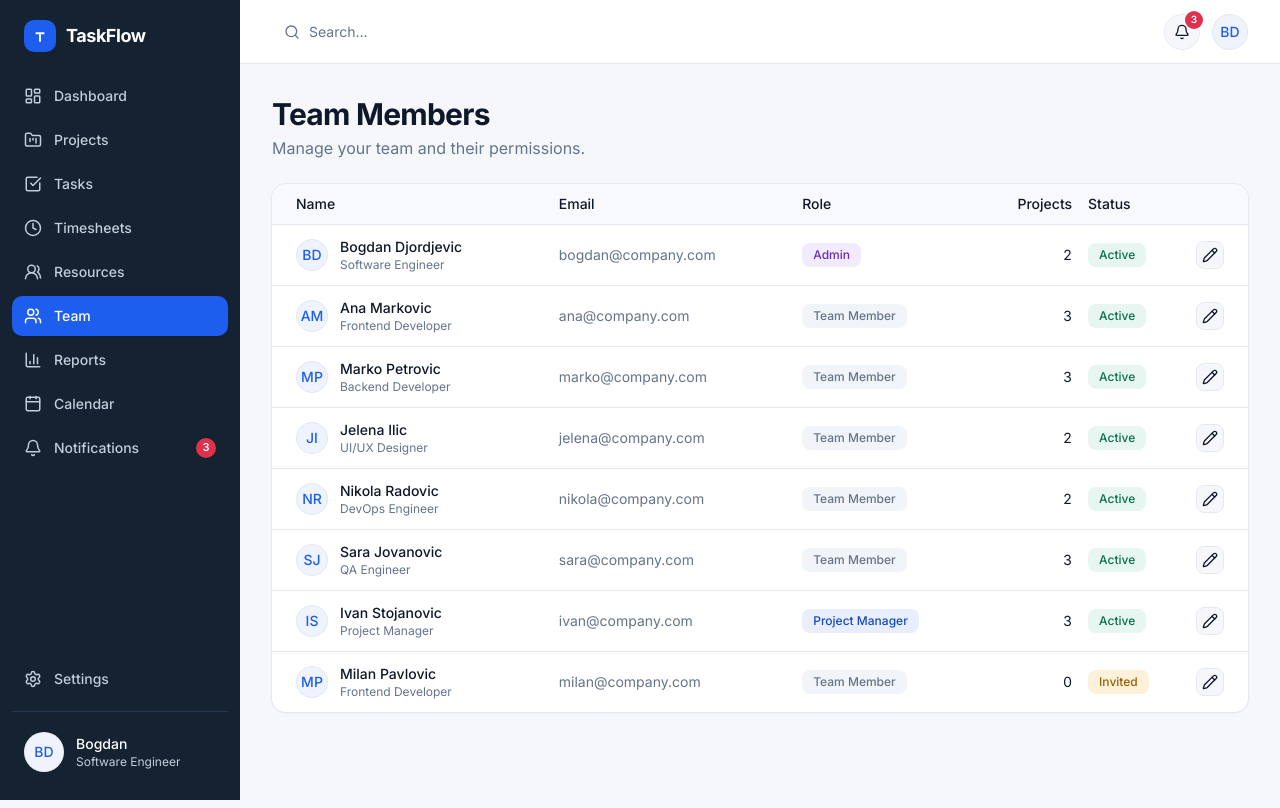
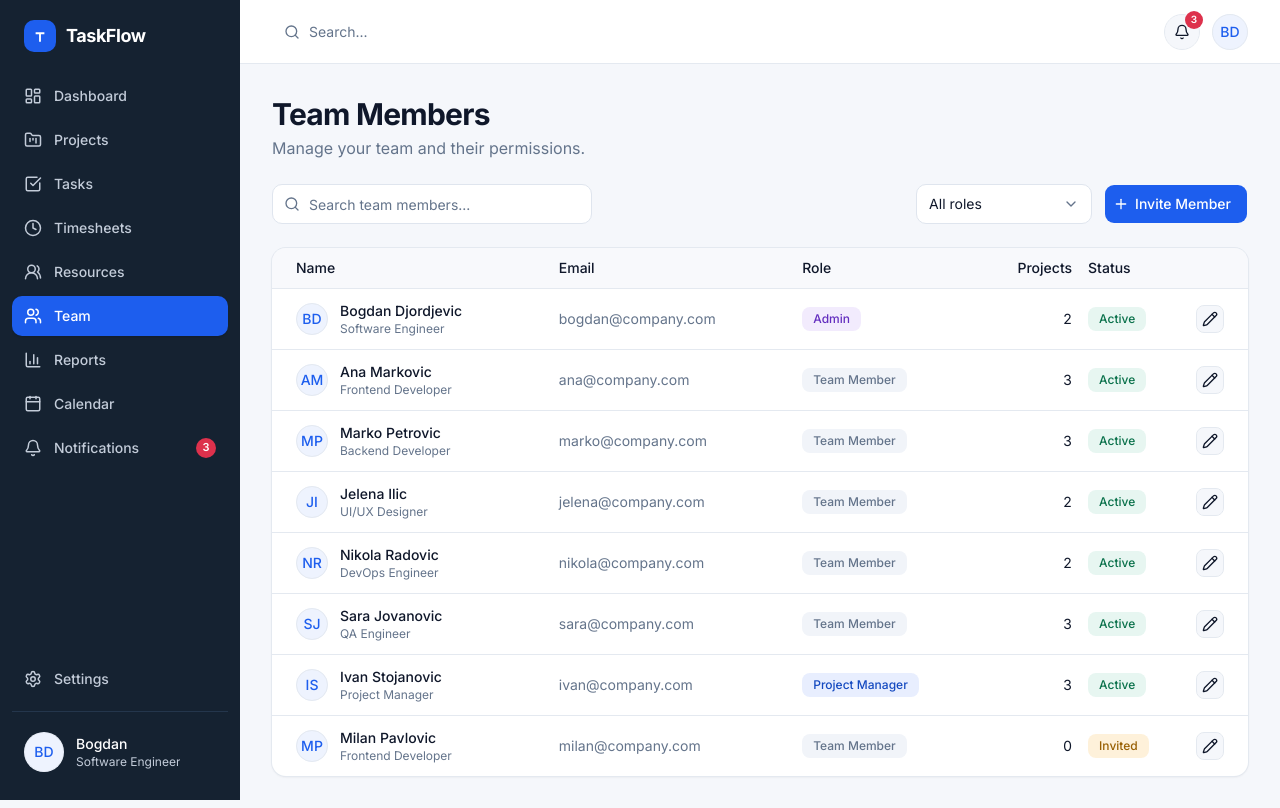
Before and after one commit to bociwess0/TaskFlow, a Next.js app in the folder apps/web/: page /team in a window 1280 px wide. Built offline with nearby package versions, Linux system fonts and the light colour scheme.

Commit message:
feat(team): add team toolbar

```diff
--- a/apps/web/src/app/(app)/team/page.tsx
+++ b/apps/web/src/app/(app)/team/page.tsx
@@ -1,6 +1,11 @@
 import type { Metadata } from "next";
+import { Suspense } from "react";
 import { PageHeader } from "@/components/shared/page-header";
-import { TeamMembersTable } from "@/features/team/components/team-members-table";
+import {
+  TeamMembersTable,
+  TeamMembersTableSkeleton,
+} from "@/features/team/components/team-members-table";
+import { TeamToolbar, TeamToolbarSkeleton } from "@/features/team/components/team-toolbar";
 
 export const metadata: Metadata = {
   title: "Team Members",
@@ -10,7 +15,18 @@ export default function TeamPage() {
   return (
     <div className="mx-auto flex max-w-7xl flex-col gap-6">
       <PageHeader title="Team Members" description="Manage your team and their permissions." />
-      <TeamMembersTable />
+      {/* Toolbar and table read search params, which are only known at request time. */}
+      <Suspense
+        fallback={
+          <>
+            <TeamToolbarSkeleton />
+            <TeamMembersTableSkeleton />
+          </>
+        }
+      >
+        <TeamToolbar />
+        <TeamMembersTable />
+      </Suspense>
     </div>
   );
 }
--- a/apps/web/src/features/team/components/team-members-table.tsx
+++ b/apps/web/src/features/team/components/team-members-table.tsx
@@ -1,6 +1,6 @@
 "use client";
 
-import { Pencil } from "lucide-react";
+import { Pencil, SearchX } from "lucide-react";
 import type { ReactNode } from "react";
 import { EmptyState } from "@/components/shared/empty-state";
 import { ErrorState } from "@/components/shared/error-state";
@@ -18,6 +18,7 @@ import {
   TableHeader,
   TableRow,
 } from "@/components/ui/table";
+import { useTeamFilters } from "@/features/team/hooks/use-team-filters";
 import { useTeamMembers } from "@/features/team/hooks/use-team-members";
 import { cn } from "@/lib/utils";
 import type { TeamMember } from "@/types/team";
@@ -31,7 +32,12 @@ const FIRST_CELL = "pl-4 sm:pl-6";
 const LAST_CELL = "w-px pr-4 sm:pr-6";
 
 export function TeamMembersTable() {
-  const { data: members, isPending, isError, isPlaceholderData, refetch } = useTeamMembers();
+  const { params, hasFilters, clearFilters } = useTeamFilters();
+  const { data: members, isPending, isError, isPlaceholderData, refetch } = useTeamMembers(params);
+
+  if (isPending) {
+    return <TeamMembersTableSkeleton />;
+  }
 
   if (isError) {
     return (
@@ -41,10 +47,22 @@ export function TeamMembersTable() {
     );
   }
 
-  if (!isPending && members.length === 0) {
+  if (members.length === 0) {
     return (
       <Card className="py-12">
-        <EmptyState message="No team members found" />
+        {hasFilters ? (
+          <EmptyState
+            icon={SearchX}
+            message="No team members match your filters"
+            action={
+              <Button variant="outline" onClick={clearFilters}>
+                Clear filters
+              </Button>
+            }
+          />
+        ) : (
+          <EmptyState message="No team members found" />
+        )}
       </Card>
     );
   }
@@ -53,11 +71,23 @@ export function TeamMembersTable() {
     <TableCard>
       <TableBody
         className={cn("transition-opacity", isPlaceholderData && "opacity-60")}
-        aria-busy={isPending || isPlaceholderData}
+        aria-busy={isPlaceholderData}
       >
-        {isPending
-          ? Array.from({ length: SKELETON_ROWS }, (_, index) => <MemberRowSkeleton key={index} />)
-          : members.map((member) => <MemberRow key={member.id} member={member} />)}
+        {members.map((member) => (
+          <MemberRow key={member.id} member={member} />
+        ))}
+      </TableBody>
+    </TableCard>
+  );
+}
+
+export function TeamMembersTableSkeleton() {
+  return (
+    <TableCard>
+      <TableBody aria-busy="true" aria-label="Loading team members">
+        {Array.from({ length: SKELETON_ROWS }, (_, index) => (
+          <MemberRowSkeleton key={index} />
+        ))}
       </TableBody>
     </TableCard>
   );
--- /dev/null
+++ b/apps/web/src/features/team/components/team-toolbar.tsx
@@ -0,0 +1,75 @@
+"use client";
+
+import { Plus } from "lucide-react";
+import { SearchInput } from "@/components/shared/search-input";
+import { Button } from "@/components/ui/button";
+import {
+  Select,
+  SelectContent,
+  SelectItem,
+  SelectTrigger,
+  SelectValue,
+} from "@/components/ui/select";
+import { Skeleton } from "@/components/ui/skeleton";
+import { useTeamFilters } from "@/features/team/hooks/use-team-filters";
+import { ROLE_LABEL, ROLES } from "@/lib/user-role";
+import type { Role } from "@/types/user";
+
+const ALL_ROLES = "ALL";
+
+export function TeamToolbar() {
+  const { params, setParams } = useTeamFilters();
+
+  return (
+    <div className="flex flex-col gap-3 sm:flex-row sm:items-center sm:justify-between">
+      <SearchInput
+        value={params.q ?? ""}
+        onSearch={(q) => setParams({ q })}
+        placeholder="Search team members..."
+      />
+
+      <div className="grid grid-cols-2 gap-3 sm:flex">
+        <Select
+          value={params.role ?? ALL_ROLES}
+          onValueChange={(value) =>
+            setParams({ role: value === ALL_ROLES ? undefined : (value as Role) })
+          }
+        >
+          <SelectTrigger
+            aria-label="Filter by role"
+            className="w-full bg-card px-3 data-[size=default]:h-10 sm:w-44"
+          >
+            <SelectValue />
+          </SelectTrigger>
+          <SelectContent position="popper" align="end">
+            <SelectItem value={ALL_ROLES}>All roles</SelectItem>
+            {ROLES.map((role) => (
+              <SelectItem key={role} value={role}>
+                {ROLE_LABEL[role]}
+              </SelectItem>
+            ))}
+          </SelectContent>
+        </Select>
+
+        {/* No action yet; InviteMemberDialog comes in the next step. */}
+        <Button size="lg" className="h-10 px-4">
+          <Plus data-icon="inline-start" />
+          Invite Member
+        </Button>
+      </div>
+    </div>
+  );
+}
+
+/** Placeholder while the URL-driven toolbar loads on the client. */
+export function TeamToolbarSkeleton() {
+  return (
+    <div className="flex flex-col gap-3 sm:flex-row sm:items-center sm:justify-between">
+      <Skeleton className="h-10 w-full sm:max-w-xs" />
+      <div className="grid grid-cols-2 gap-3 sm:flex">
+        <Skeleton className="h-10 sm:w-44" />
+        <Skeleton className="h-10 sm:w-36" />
+      </div>
+    </div>
+  );
+}
--- /dev/null
+++ b/apps/web/src/features/team/hooks/use-team-filters.ts
@@ -0,0 +1,45 @@
+"use client";
+
+import { useSearchParams } from "next/navigation";
+import { useCallback, useMemo } from "react";
+import { useSearchParamsUpdater } from "@/hooks/use-search-params-updater";
+import { ROLES } from "@/lib/user-role";
+import type { TeamMemberListParams } from "@/types/team";
+import type { Role } from "@/types/user";
+
+function isRole(value: string | null): value is Role {
+  return ROLES.some((role) => role === value);
+}
+
+/** Reads ?q=&role= and ignores an unknown role, so a bad link still renders. */
+function parseParams(searchParams: URLSearchParams): TeamMemberListParams {
+  const q = searchParams.get("q")?.trim();
+  const role = searchParams.get("role");
+
+  return {
+    q: q || undefined,
+    role: isRole(role) ? role : undefined,
+  };
+}
+
+/** Team members search and role filter, kept in the URL so it survives refresh and can be shared. */
+export function useTeamFilters() {
+  const searchParams = useSearchParams();
+  const updateSearchParams = useSearchParamsUpdater();
+
+  const params = useMemo(() => parseParams(searchParams), [searchParams]);
+
+  const setParams = useCallback(
+    (patch: Partial<TeamMemberListParams>) => updateSearchParams(patch),
+    [updateSearchParams],
+  );
+
+  const clearFilters = useCallback(() => setParams({ q: undefined, role: undefined }), [setParams]);
+
+  return {
+    params,
+    setParams,
+    clearFilters,
+    hasFilters: Boolean(params.q || params.role),
+  };
+}
```
Also changed, not shown: 1 other file (tests, documents, lock files or other folders).
